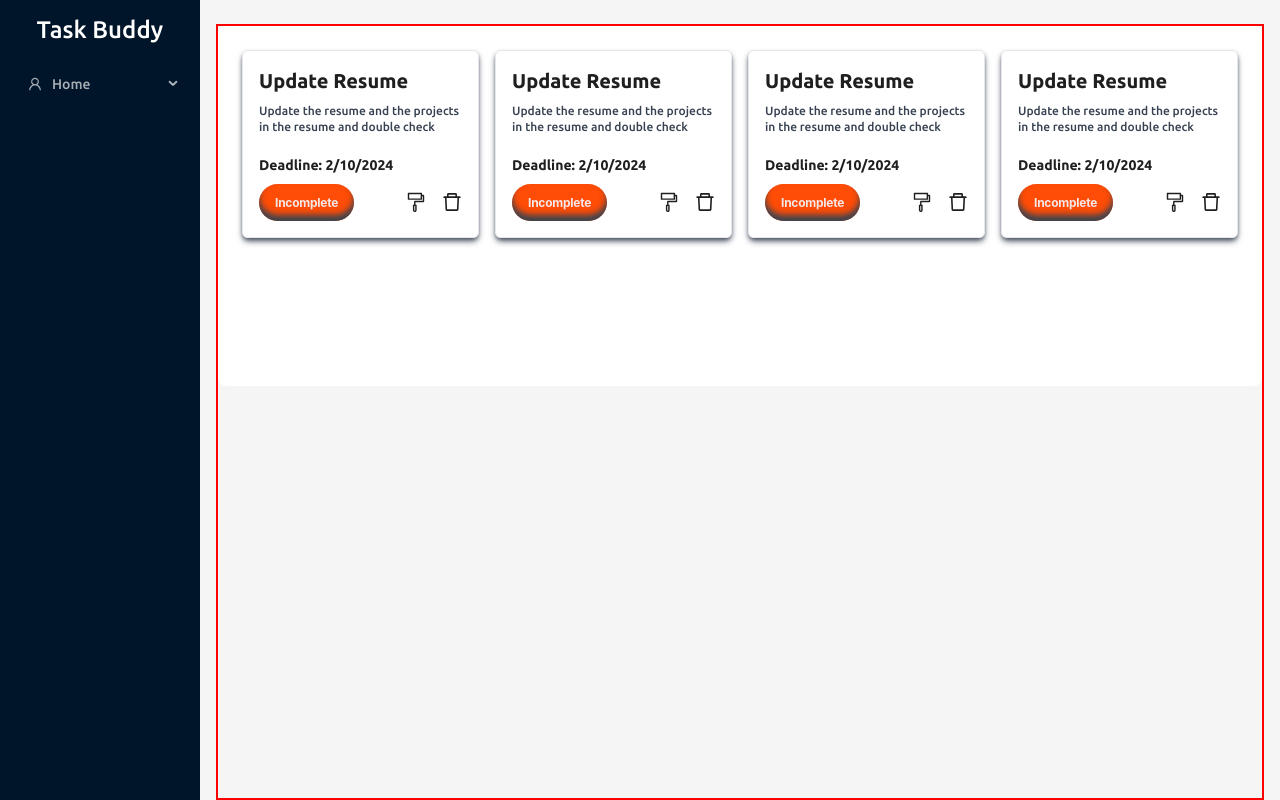
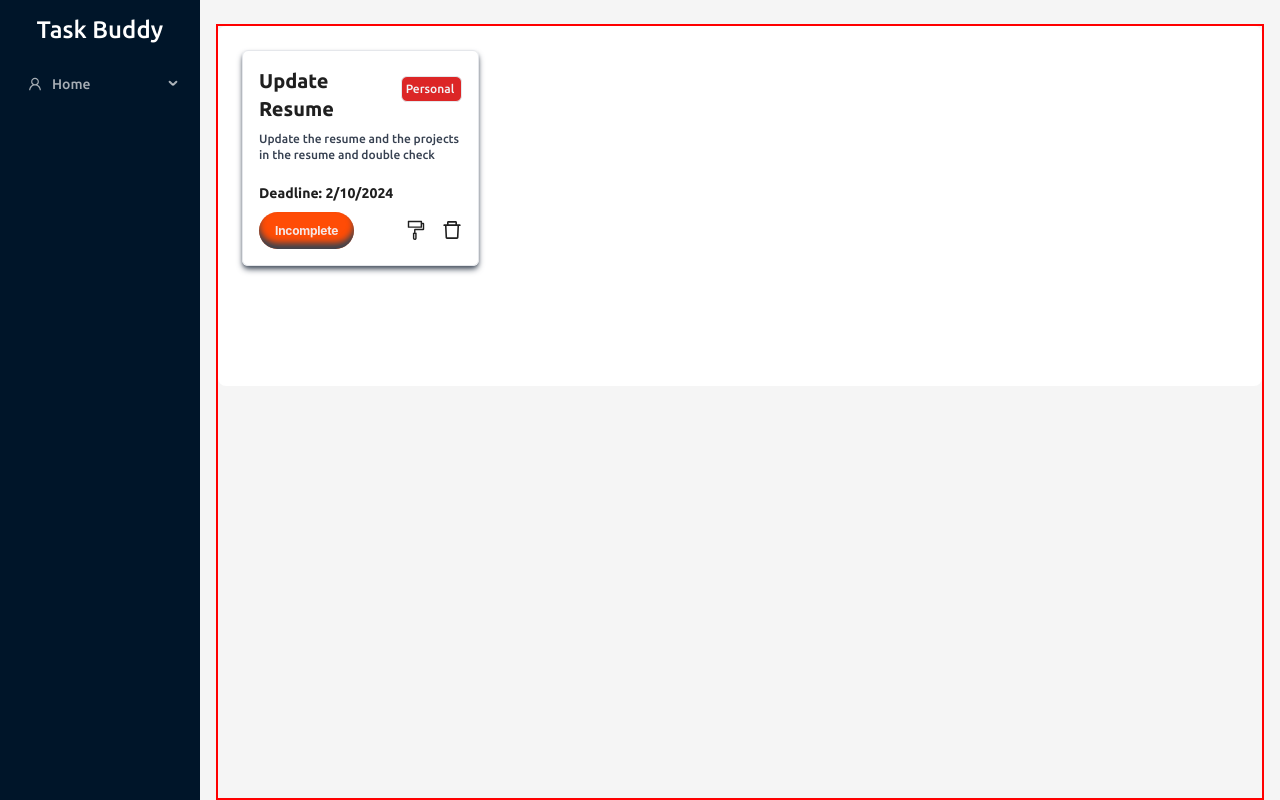
Before and after one commit to tigermursa/TaskBuddy-Client, a React (Vite) app: page / in a window 1280 px wide. Built offline with nearby package versions, Linux system fonts and the light colour scheme.

Commit message:
"updated task card and leaving it for betav1"

```diff
--- a/src/Components/layout/MainLayout.tsx
+++ b/src/Components/layout/MainLayout.tsx
@@ -22,7 +22,7 @@ const MainLayout = () => {
     token: { colorBgContainer, borderRadiusLG },
   } = theme.useToken();
   return (
-    <Layout style={{ height: "100vh" }}>
+    <Layout style={{ height: "100vh"}}>
       <Sider
         breakpoint="md"
         collapsedWidth="0"
@@ -62,7 +62,7 @@ const MainLayout = () => {
               borderRadius: borderRadiusLG,
             }}
           >
-            <div className="grid gap-4 grid-cols-1 md:grid-cols-2 lg:grid-cols-3 xl:grid-cols-4">
+            <div className="grid gap-4 grid-cols-1 md:grid-cols-2 lg:grid-cols-3 xl:grid-cols-4 ">
               <TaskCard />
             </div>
           </div>
--- a/src/Components/ui/TaskCard/TaskCard.tsx
+++ b/src/Components/ui/TaskCard/TaskCard.tsx
@@ -5,85 +5,13 @@ const TaskCard = () => {
     <>
       <div className="border max-w-[20rem] lg:max-w-[24rem] p-4 rounded-md shadow-md shadow-gray-600">
         <div>
-          <h1 className="text-xl font-semibold">Update Resume</h1>
-          <p className=" text-xs text-gray-700 mb-5 mt-2">
-            Update the resume and the projects in the resume and double check
-          </p>
+          <div className="flex justify-between items-center ">
+            <h1 className="text-xl font-semibold">Update Resume</h1>
+            <h1 className="border w-16 bg-red-600 p-1 rounded-md text-gray-100 mb-3 text-xs">
+              Personal
+            </h1>
+          </div>
 
-          <div className="">
-            <div>
-              <h3 className="font-semibold mb-2">Deadline: 2/10/2024</h3>
-              {/* <button className="button-primary ">Completed</button> */}
-              <div className="flex justify-between  w-[900]">
-                <button className="button-secondary ">Incomplete</button>
-                <div className="flex gap-4 text-xl">
-                  <button className="hover:text-green-600">
-                    <FormatPainterOutlined />
-                  </button>
-                  <button className="hover:text-red-600">
-                    <DeleteOutlined />
-                  </button>
-                </div>
-              </div>
-            </div>
-          </div>
-        </div>
-      </div>
-      <div className="border max-w-[20rem] lg:max-w-[24rem] p-4 rounded-md shadow-md shadow-gray-600">
-        <div>
-          <h1 className="text-xl font-semibold">Update Resume</h1>
-          <p className=" text-xs text-gray-700 mb-5 mt-2">
-            Update the resume and the projects in the resume and double check
-          </p>
-
-          <div className="">
-            <div>
-              <h3 className="font-semibold mb-2">Deadline: 2/10/2024</h3>
-              {/* <button className="button-primary ">Completed</button> */}
-              <div className="flex justify-between  w-[900]">
-                <button className="button-secondary ">Incomplete</button>
-                <div className="flex gap-4 text-xl">
-                  <button className="hover:text-green-600">
-                    <FormatPainterOutlined />
-                  </button>
-                  <button className="hover:text-red-600">
-                    <DeleteOutlined />
-                  </button>
-                </div>
-              </div>
-            </div>
-          </div>
-        </div>
-      </div>
-      <div className="border max-w-[20rem] lg:max-w-[24rem] p-4 rounded-md shadow-md shadow-gray-600">
-        <div>
-          <h1 className="text-xl font-semibold">Update Resume</h1>
-          <p className=" text-xs text-gray-700 mb-5 mt-2">
-            Update the resume and the projects in the resume and double check
-          </p>
-
-          <div className="">
-            <div>
-              <h3 className="font-semibold mb-2">Deadline: 2/10/2024</h3>
-              {/* <button className="button-primary ">Completed</button> */}
-              <div className="flex justify-between  w-[900]">
-                <button className="button-secondary ">Incomplete</button>
-                <div className="flex gap-4 text-xl">
-                  <button className="hover:text-green-600">
-                    <FormatPainterOutlined />
-                  </button>
-                  <button className="hover:text-red-600">
-                    <DeleteOutlined />
-                  </button>
-                </div>
-              </div>
-            </div>
-          </div>
-        </div>
-      </div>
-      <div className="border max-w-[20rem] xl:max-w-[24rem] p-4 rounded-md shadow-md shadow-gray-600">
-        <div>
-          <h1 className="text-xl font-semibold">Update Resume</h1>
           <p className=" text-xs text-gray-700 mb-5 mt-2">
             Update the resume and the projects in the resume and double check
           </p>
```
